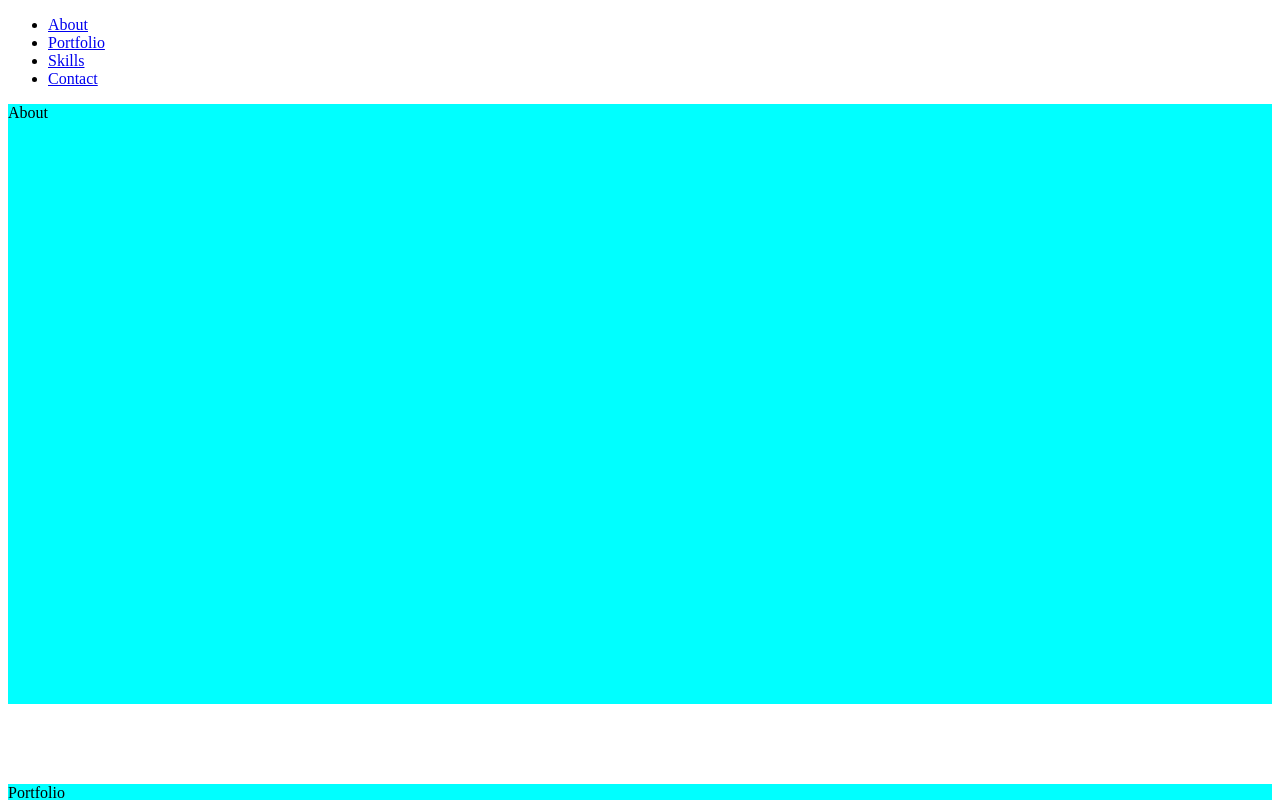
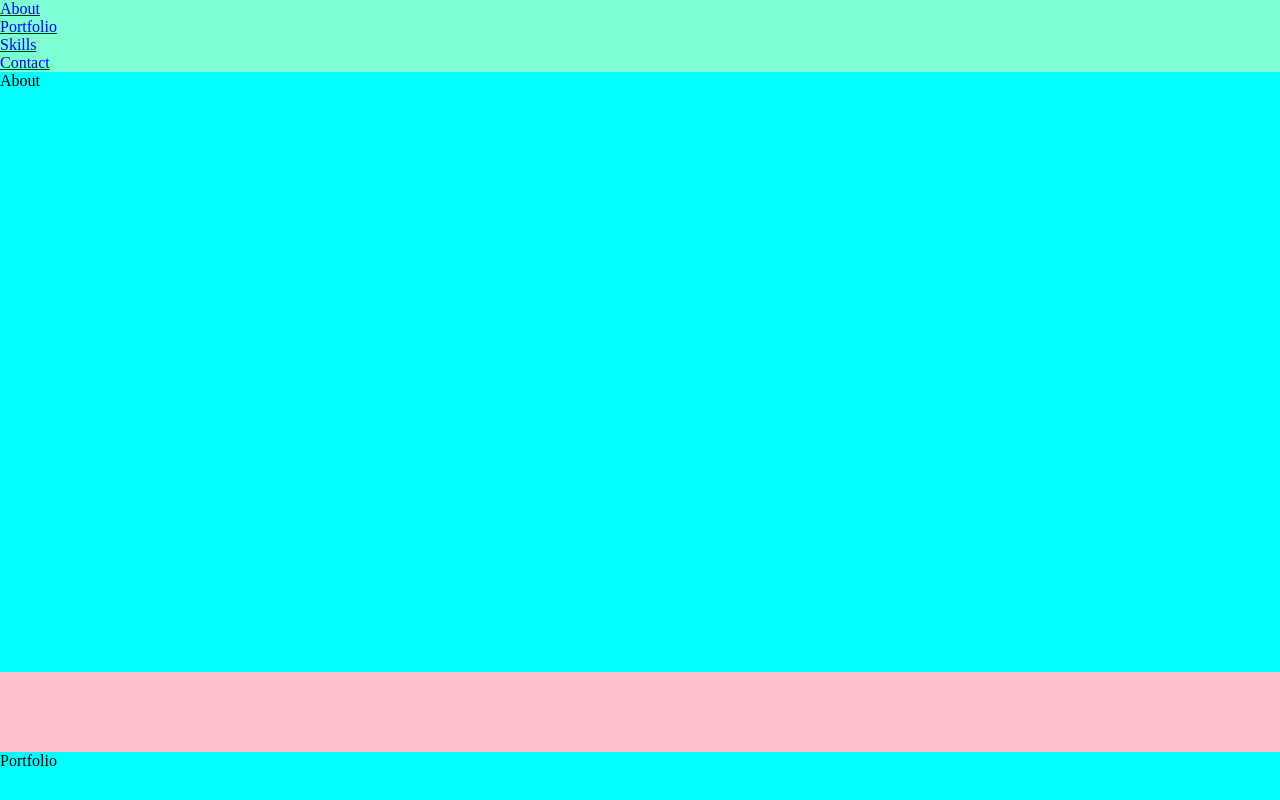
Before and after one commit to simplenotsimpler/sns-site-react, a React (Create React App) app: page / in a window 1280 px wide. Shown: the top 800 px of the page. Built offline with nearby package versions, Linux system fonts and the light colour scheme.

Commit message:
feature: core styling setup

```diff
--- a/src/index.css
+++ b/src/index.css
@@ -1,3 +1,40 @@
+:root {
+  --color-primary: #e2007a;
+  --color-dark: #080908;
+  --color-light: #ffffff;
+}
+
+* {
+  box-sizing: border-box;
+}
+
+body {
+  margin: 0;
+  padding: 0;
+  font-size: 1rem;
+  background-color: pink;
+}
+
+h1,
+h2,
+h3,
+h4,
+h5,
+h6,
+p,
+ul {
+  margin: 0;
+  padding: 0;
+}
+
+ul {
+  list-style: none;
+}
+
+nav {
+  background-color: aquamarine;
+}
+
 .section-style {
   height: 600px;
   background-color: aqua;
```
